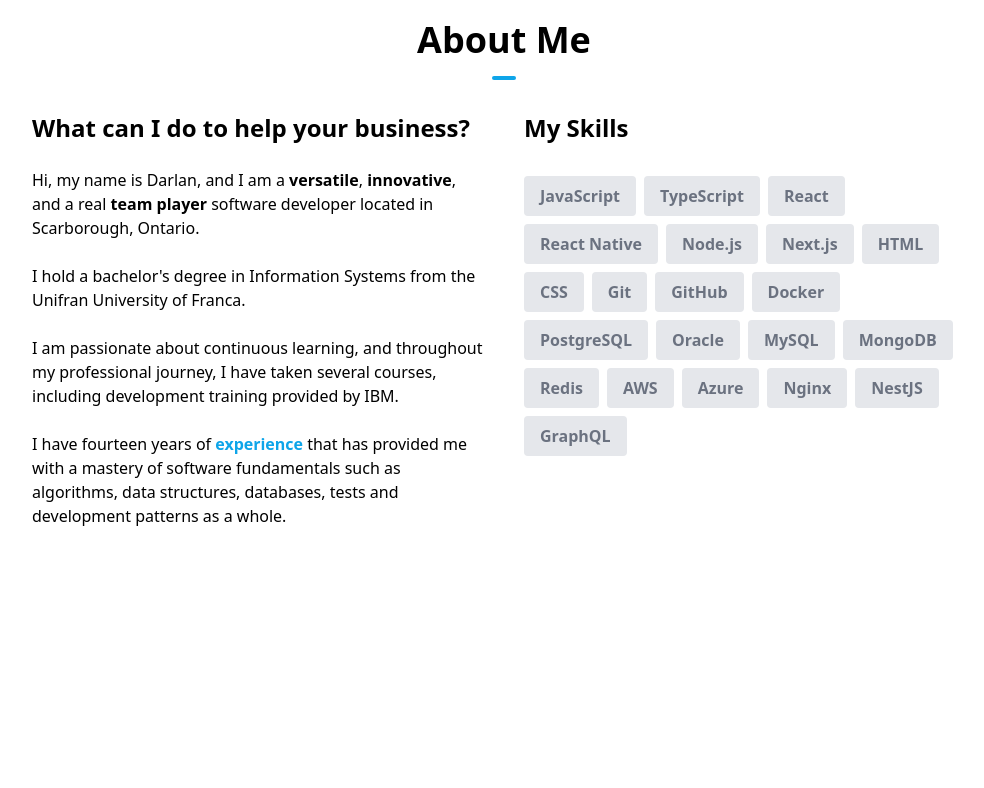
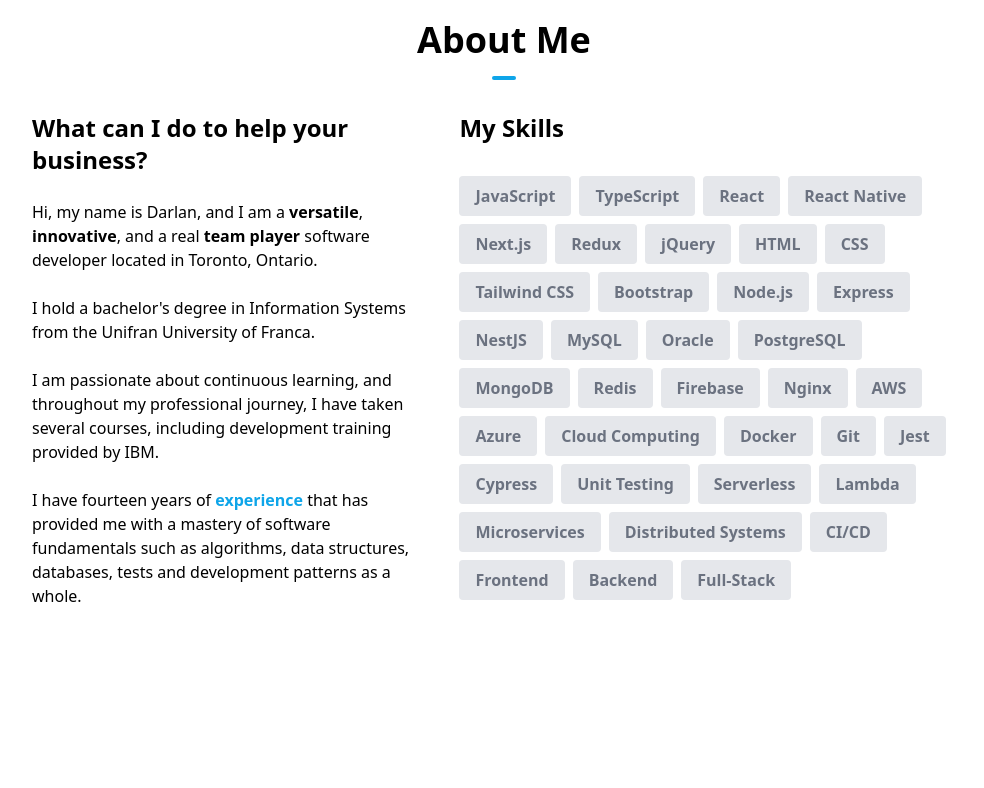
Before and after one commit to DarlanCosta/portfolio, a Next.js app: page / in a window 1280 px wide. Shown: the part 863-1651 px from the top of the page, without its empty margins (136-1120 px from the left). Built offline with nearby package versions, Linux system fonts and the light colour scheme.

Commit message:
update resume and skills

```diff
--- a/components/AboutSection.tsx
+++ b/components/AboutSection.tsx
@@ -5,23 +5,39 @@ const skills = [
   { skill: "TypeScript" },
   { skill: "React" },
   { skill: "React Native" },
-  { skill: "Node.js" },
   { skill: "Next.js" },
+  { skill: "Redux" },
+  { skill: "jQuery" },
   { skill: "HTML" },
   { skill: "CSS" },
-  { skill: "Git" },
-  { skill: "GitHub" },
-  { skill: "Docker" },
+  { skill: "Tailwind CSS" },
+  { skill: "Bootstrap" },
+  { skill: "Node.js" },
+  { skill: "Express" },
+  { skill: "NestJS" },
+  { skill: "MySQL" },
+  { skill: "Oracle" },
   { skill: "PostgreSQL" },
-  { skill: "Oracle" },
-  { skill: "MySQL" },
   { skill: "MongoDB" },
   { skill: "Redis" },
+  { skill: "Firebase" },
+  { skill: "Nginx" },
   { skill: "AWS" },
   { skill: "Azure" },
-  { skill: "Nginx" },
-  { skill: "NestJS" },
-  { skill: "GraphQL" },
+  { skill: "Cloud Computing" },
+  { skill: "Docker" },
+  { skill: "Git" },
+  { skill: "Jest" },
+  { skill: "Cypress" },
+  { skill: "Unit Testing" },
+  { skill: "Serverless" },
+  { skill: "Lambda" },
+  { skill: "Microservices" },
+  { skill: "Distributed Systems" },
+  { skill: "CI/CD" },
+  { skill: "Frontend" },
+  { skill: "Backend" },
+  { skill: "Full-Stack" },
 ];
 
 const AboutSection = () => {
@@ -43,7 +59,7 @@ const AboutSection = () => {
               <span className="font-bold">versatile</span>,{" "}
               <span className="font-bold">innovative</span>, and a real{" "}
               <span className="font-bold">team player</span> software developer
-              located in Scarborough, Ontario.
+              located in Toronto, Ontario.
             </p>
             <br />
             <p>
@@ -65,7 +81,7 @@ const AboutSection = () => {
               patterns as a whole.
             </p>
           </div>
-          <div className="text-center md:w-1/2 md:text-left">
+          <div className="text-center md:w-4/6 md:text-left">
             <h1 className="text-2xl font-bold mb-6">My Skills</h1>
             <div className="flex flex-wrap flex-row justify-center z-10 md:justify-start">
               {skills.map((item, idx) => {
--- a/components/HeroSection.tsx
+++ b/components/HeroSection.tsx
@@ -26,7 +26,7 @@ const HeroSection = () => {
             <span className="font-semibold text-sky-600">
               Software Developer{" "}
             </span>
-            based in Scarborough, Ontario. Crafting innovative solutions that
+            based in Toronto, Ontario. Crafting innovative solutions that
             empower businesses and transform user experiences.
           </p>
           <Link
```
Also changed, not shown: 1 other file (tests, documents, lock files or other folders).
